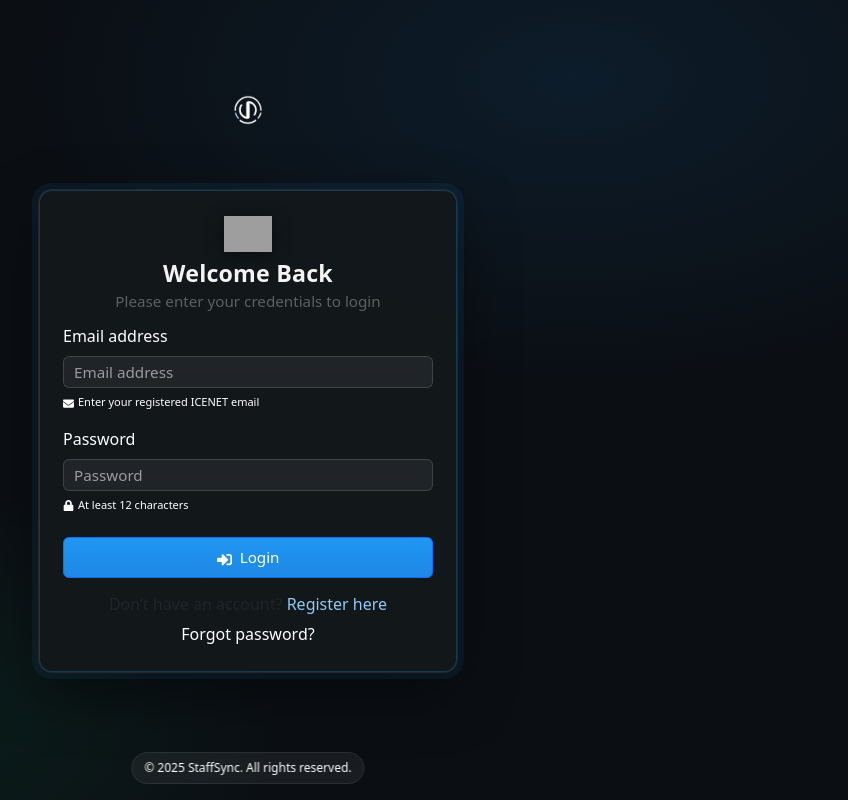
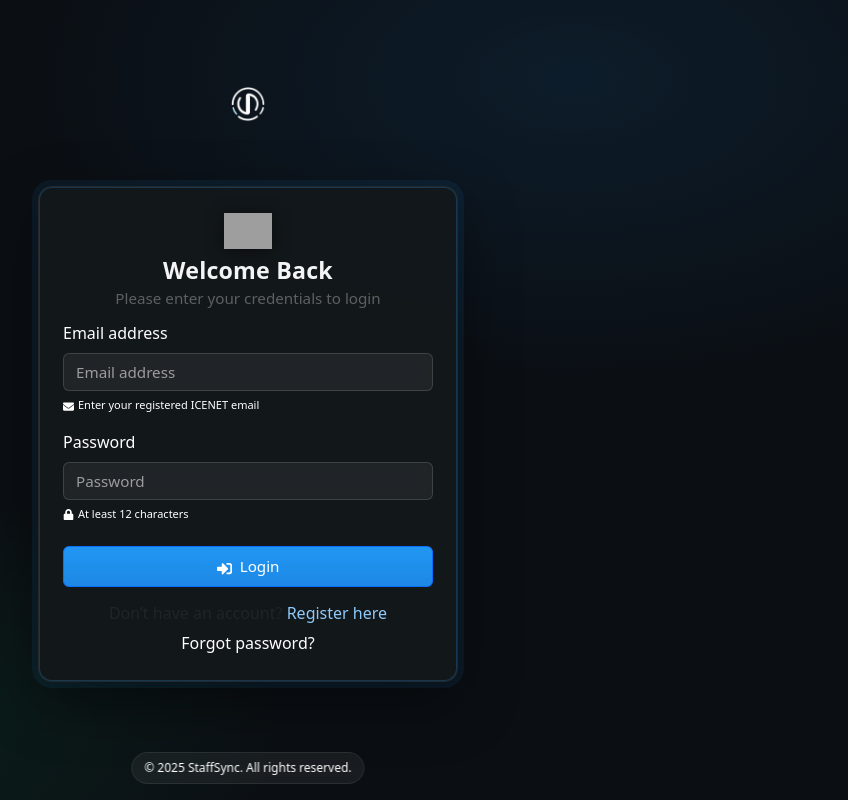
Before and after one commit to Taehillah/StaffSync, a React (Create React App) app in the folder frontend/: page /auth/login in a window 1280 px wide. Shown: the whole page, without its empty margins (392-1240 px from the left). Built offline with nearby package versions, Linux system fonts and the light colour scheme; grey boxes are pictures that could not be loaded.

Commit message:
Auth: increase login input height by ~20% and enlarge brand wordmark by 20%

```diff
--- a/frontend/src/assets/css/main.css
+++ b/frontend/src/assets/css/main.css
@@ -86,7 +86,7 @@ body {
   border-radius: 400px;
 }
 .auth-wordmark {
-  height: 30px;
+  height: 36px; /* +20% */
   width: auto;
   filter: brightness(10);
 }
@@ -149,7 +149,7 @@ body {
 .auth-card--compact .auth-title { font-size: 1.45rem; margin-top: 4px; }
 .auth-card--compact .auth-subtitle { font-size: 0.95rem; margin-bottom: 12px; }
 .auth-card--compact .form-control,
-.auth-card--compact .form-select { height: 32px; padding: 6px 10px; font-size: 0.95rem; }
+.auth-card--compact .form-select { height: 38px; padding: 7px 12px; font-size: 0.95rem; }
 .auth-card--compact .btn-auth { padding: 8px 12px; font-size: 0.95rem; }
 .auth-card--compact .auth-help { font-size: 11px; }
 
```
